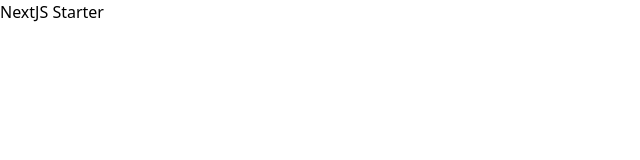
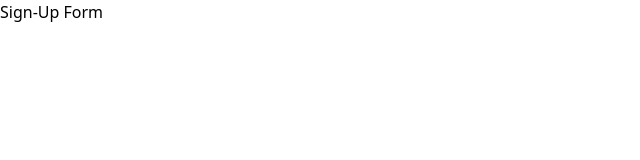
Before and after one commit to samuelnicholls/sign-up-form, a Next.js app: page / in a window 1280 px wide. Shown: the top 160 px of the page, without its empty margins (0-640 px from the left). Built offline with nearby package versions, Linux system fonts and the light colour scheme.

Commit message:
Initial setup of project

```diff
--- a/package.json
+++ b/package.json
@@ -1,5 +1,5 @@
 {
-  "name": "nextjs-starter",
+  "name": "sign-up-form",
   "version": "0.1.0",
   "private": true,
   "scripts": {
@@ -28,7 +28,6 @@
     "prettier": "^2.8.7",
     "react": "18.2.0",
     "react-dom": "18.2.0",
-    "react-query": "^3.39.3",
     "tailwindcss": "^3.2.7",
     "typescript": "5.0.2"
   }
--- a/src/pages/_app.tsx
+++ b/src/pages/_app.tsx
@@ -1,16 +1,10 @@
 import React from 'react';
-import { QueryClient, QueryClientProvider } from 'react-query';
-import { ReactQueryDevtools } from 'react-query/devtools';
 import type { AppProps } from 'next/app';
 import '../styles/globals.css';
 
 function App({ Component, pageProps }: AppProps) {
-  const [queryClient] = React.useState(() => new QueryClient());
   return (
-    <QueryClientProvider client={queryClient}>
-      <Component {...pageProps} />
-      <ReactQueryDevtools initialIsOpen={false} />
-    </QueryClientProvider>
+    <Component {...pageProps} />
   );
 }
 
--- a/src/pages/index.tsx
+++ b/src/pages/index.tsx
@@ -3,7 +3,7 @@ import type { NextPage } from 'next';
 const Home: NextPage = () => {
   return (
     <div className="container mx-auto">
-      <h1>NextJS Starter</h1>
+      <h1>Sign-Up Form</h1>
     </div>
   );
 };
```
Also changed, not shown: 2 other files (tests, documents, lock files or other folders).
